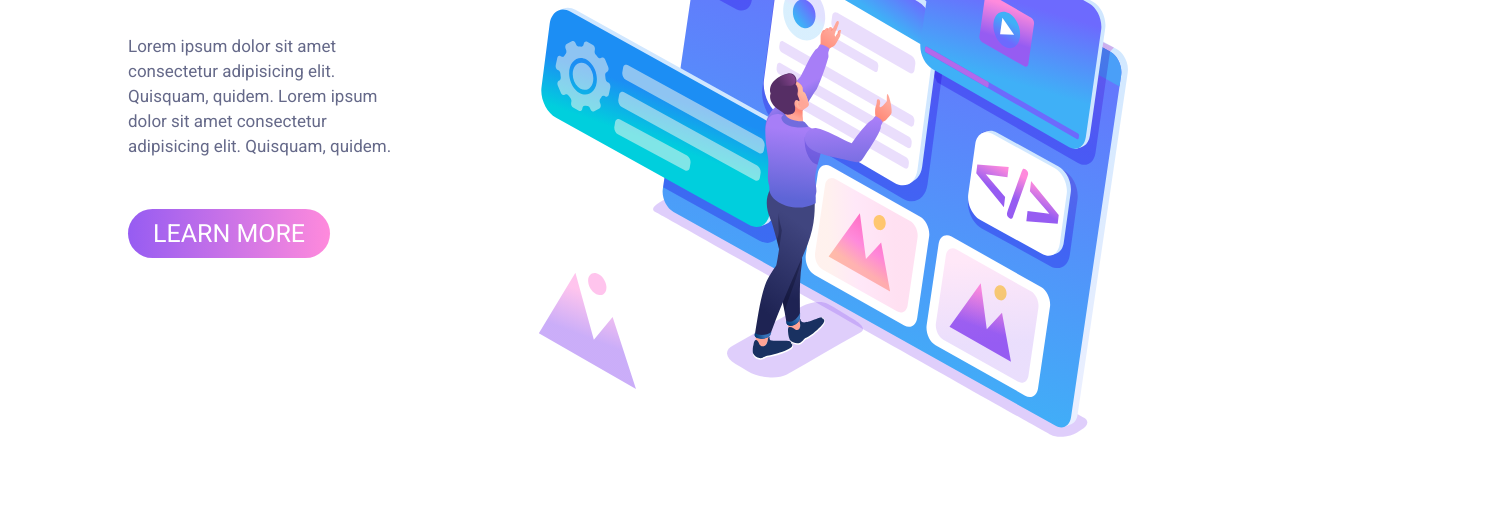
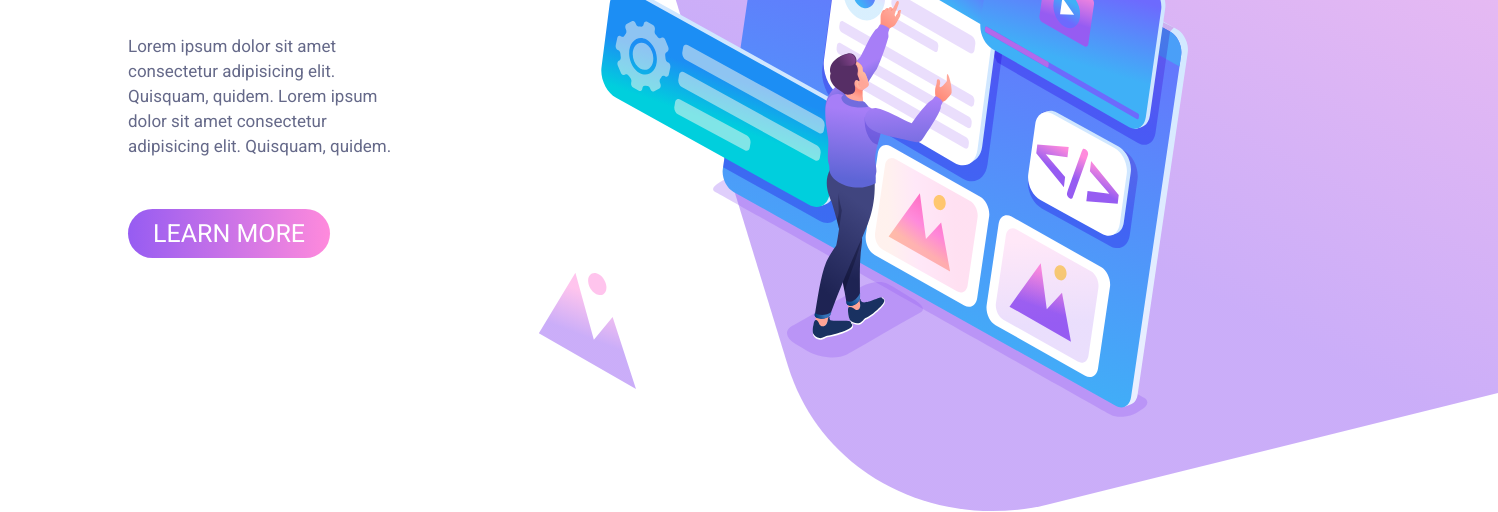
Before and after one commit to omkarg01/HTML-CSS-Project-8, a website: page index.html in a window 1280 px wide. Shown: the part 293-805 px from the top of the page, 1498 px wide, since content can reach past the window. Drawn offline with Linux system fonts and the light colour scheme.

Commit message:
Project - 8 complete

```diff
--- a/css/index.css
+++ b/css/index.css
@@ -88,6 +88,7 @@ h4 {
     width: 54%;
     display: inline-block;
 }
+
 .intro-img, .vector-img, .vector-dot {
     position: absolute;
 }
@@ -101,7 +102,15 @@ h4 {
 }
 
 .intro-img{
-    height: 90vh;
+    position: absolute;
+    height: 85vh;
     width: 50vw;
-    left: -5rem;
+    left: 1rem;
 }
+.backcover{
+    position: absolute;
+    top: -22rem;
+    left: 0rem;
+    z-index: -1;
+    height: 120vh;
+}
--- a/index.html
+++ b/index.html
@@ -1,5 +1,6 @@
 <!DOCTYPE html>
 <html lang="en">
+
 <head>
   <meta charset="UTF-8" />
   <meta http-equiv="X-UA-Compatible" content="IE=edge" />
@@ -7,13 +8,13 @@
   <link rel="stylesheet" href="css/index.css" />
   <link rel="preconnect" href="https://fonts.googleapis.com" />
   <link rel="preconnect" href="https://fonts.gstatic.com" crossorigin />
-    <link
-      href="https://fonts.googleapis.com/css2?family=Roboto:wght@100;200;300;400;500;600;700;800&display=swap"
-      rel="stylesheet"
-    />
+  <link href="https://fonts.googleapis.com/css2?family=Roboto:wght@100;200;300;400;500;600;700;800&display=swap"
+    rel="stylesheet" />
   <title>Design Landing Page</title>
 </head>
+
 <body>
+
   <div class="main-div">
     <nav>
       <img src="./images/logo.svg" alt="logo" />
@@ -38,14 +39,12 @@
       </div>
       <div class="imgs-div">
         <img src="./images/vector.svg" alt="vector-img" class="vector-img" />
-          <img
-            src="./images/vector-dot.svg"
-            alt="vector-dot"
-            class="vector-dot"
-          />
+        <img src="./images/vector-dot.svg" alt="vector-dot" class="vector-dot" />
         <img class="intro-img" src="./images/intro-img.svg" alt="intro-img" />
+        <img class="backcover" src="/images/backcover.svg" alt="backcover-img">
       </div>
     </div>
   </div>
 </body>
+
 </html>
```
Lines whose indentation alone changed are shown as unchanged.
